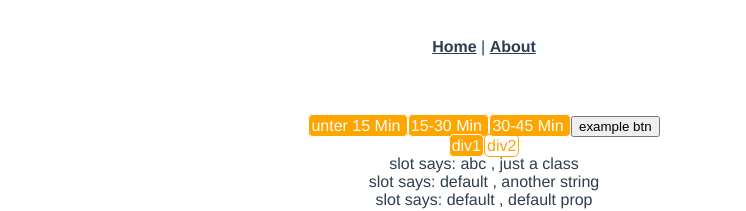
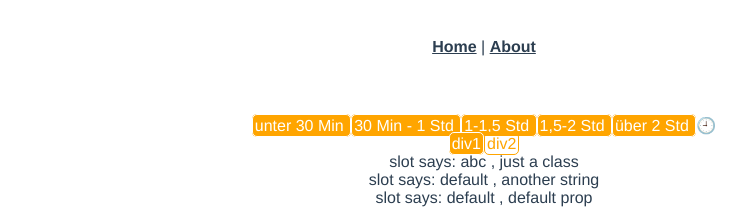
Before and after one commit to mpnsk/spielerei-katalog-vue3, a Vue app: page / in a window 1280 px wide. Shown: the top 211 px of the page, without its empty margins (156-902 px from the left). Built offline with nearby package versions, Linux system fonts and the light colour scheme.

Commit message:
Change to 30 min increments

```diff
--- a/src/components/SpielOverview.vue
+++ b/src/components/SpielOverview.vue
@@ -8,17 +8,25 @@
           inactiveTag: !filter.div1
          }"
                 @click="filter.div1 = !filter.div1">
-          unter 15 Min
+          unter 30 Min
         </span>
           <span v-bind:class="{ activeTag: filter.div2, inactiveTag: !filter.div2 }"
                 @click="filter.div2 = !filter.div2">
-          15-30 Min
+          30 Min - 1 Std
         </span>
           <span v-bind:class="{ activeTag: filter.div3, inactiveTag: !filter.div3 }"
                 @click="filter.div3 = !filter.div3">
-          30-45 Min
+          1-1,5 Std
         </span>
-          <button style="">example btn</button>
+          <span v-bind:class="{ activeTag: filter.div4, inactiveTag: !filter.div4 }"
+                @click="filter.div4 = !filter.div4">
+          1,5-2 Std
+        </span>
+          <span v-bind:class="{ activeTag: filter.div5, inactiveTag: !filter.div5 }"
+                @click="filter.div5 = !filter.div5">
+          über 2 Std
+        </span>
+          🕘
         </div>
         <span class="activeTag" @click="filter.div1 = !filter.div1">div1</span>
         <span class="inactiveTag">div2</span>
@@ -95,7 +103,9 @@ export default {
       filter: {
         div1: true,
         div2: true,
-        div3: true
+        div3: true,
+        div4: true,
+        div5: true
       }
     }
   },
@@ -105,7 +115,7 @@ export default {
         name: this.routeNames.dialog,
         params: {userId: index}
       })
-    }
+    },
   },
   components: {
     ToggleDiv
@@ -130,8 +140,9 @@ export default {
   border-radius: 5px;
   padding: 2px;
 }
+
 .inactiveTag:hover {
-  color: grey;
+  color: darkorange;
 }
 
 .activeTag {
@@ -141,4 +152,8 @@ export default {
   border-radius: 5px;
   padding: 2px;
 }
+
+.activeTag:hover {
+  background-color: darkorange;
+}
 </style>
```
